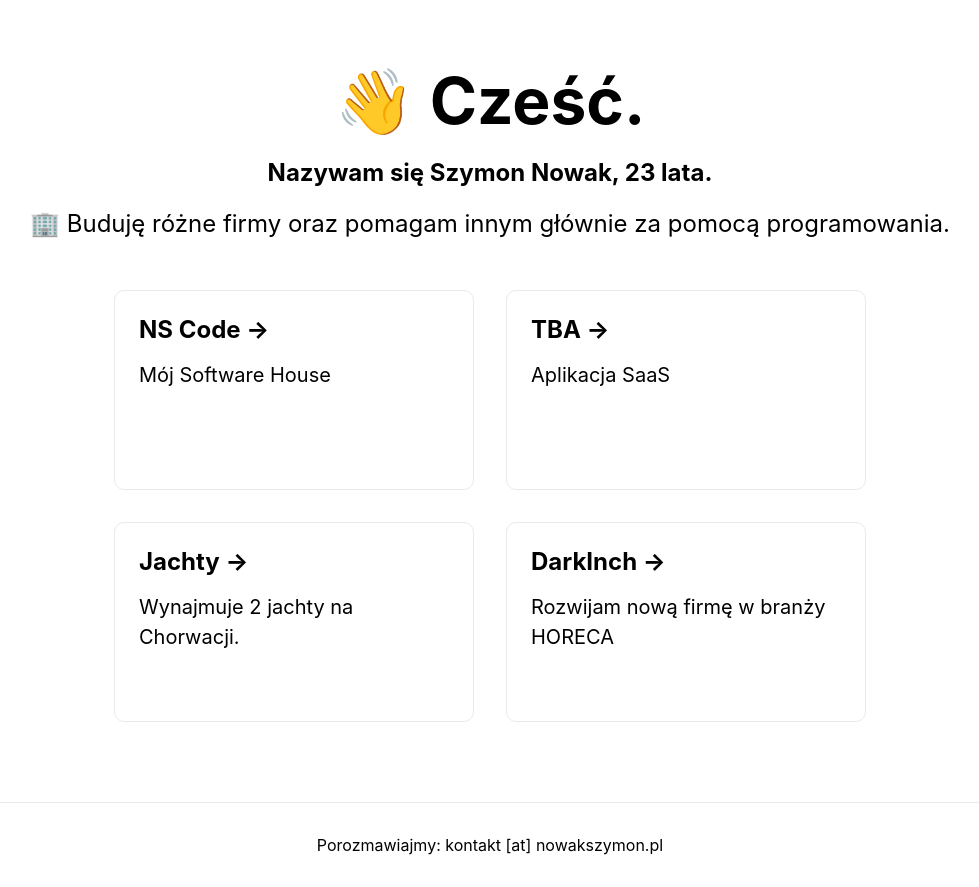
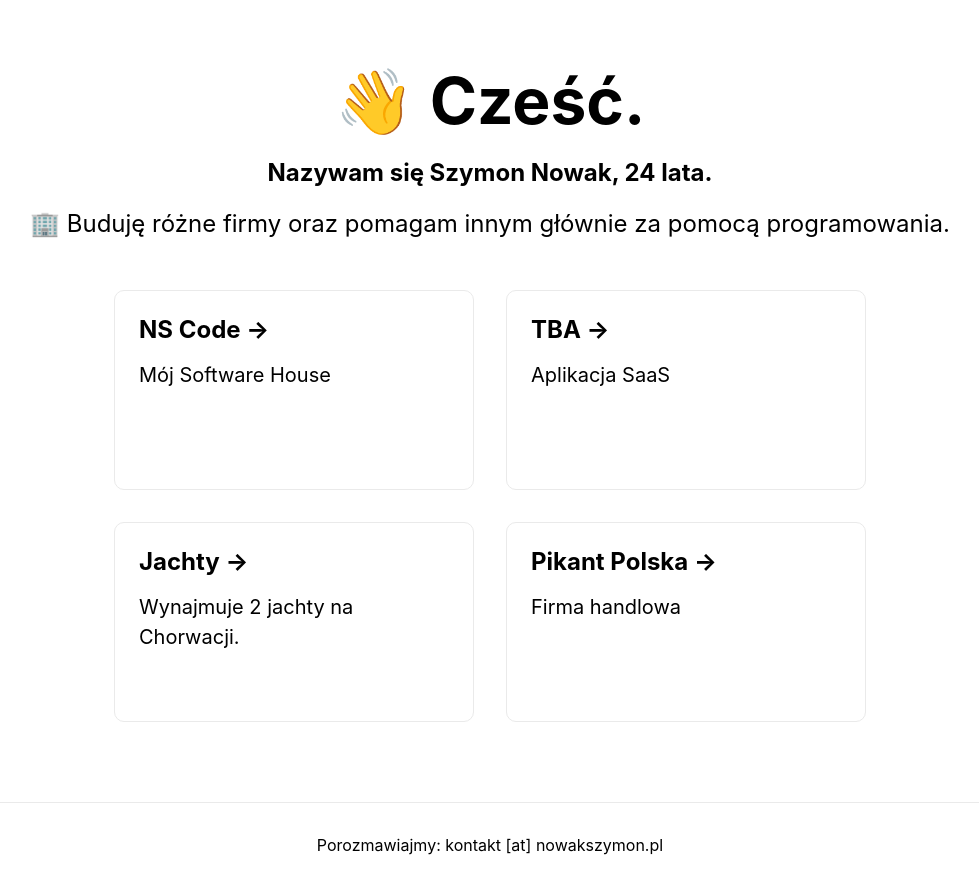
Before and after one commit to nowakszymon/nowakszymonweb, a Next.js app: page / in a window 1280 px wide. Shown: the whole page, without its empty margins (150-1129 px from the left). Built offline with nearby package versions, Linux system fonts and the light colour scheme.

Commit message:
changes: age and darkinch

```diff
--- a/pages/index.tsx
+++ b/pages/index.tsx
@@ -15,7 +15,7 @@ const Home: NextPage = () => {
         <h1 className={styles.title}>
         👋 Cześć.
         </h1>
-        <h2>Nazywam się Szymon Nowak, 23 lata.
+        <h2>Nazywam się Szymon Nowak, 24 lata.
         </h2>
         <p className={styles.description}>
         🏢 Buduję różne firmy oraz pomagam innym głównie za pomocą programowania.
@@ -41,12 +41,12 @@ const Home: NextPage = () => {
           </a>
 
           <a
-            href="https://darkinch.com"
+            href="https://pikantpolska.pl"
             className={styles.card}
           >
-            <h2>DarkInch &rarr;</h2>
+            <h2>Pikant Polska &rarr;</h2>
             <p>
-              Rozwijam nową firmę w branży HORECA
+              Firma handlowa
             </p>
           </a>
         </div>
```
